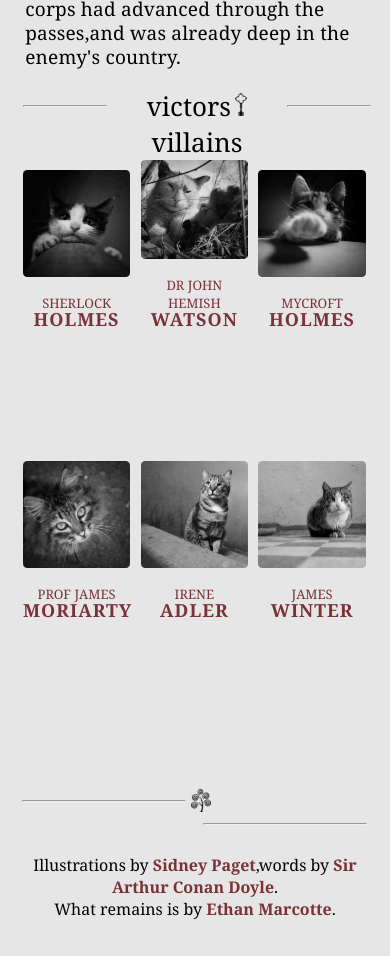
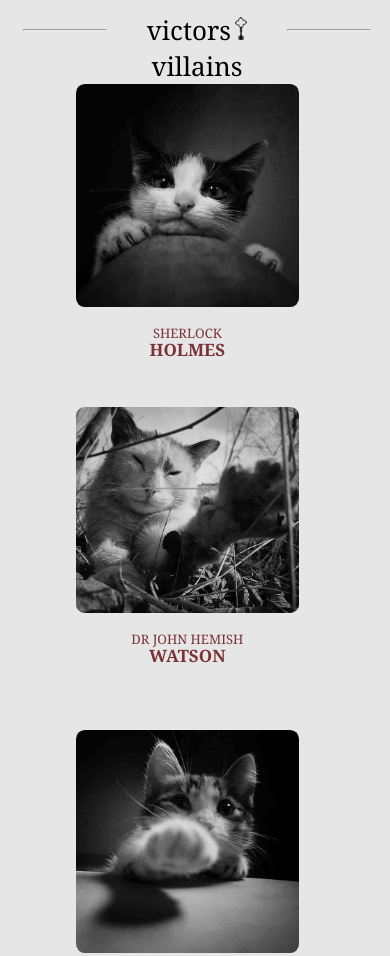
Before and after one commit to crystalynliu/responsive-page-html, a plain HTML site: page index.html in a window 390 px wide. Shown: the part 768-1724 px from the top of the page. Drawn offline with Linux system fonts and the light colour scheme.

Commit message:
css:update phone.css

```diff
--- a/css/pad.css
+++ b/css/pad.css
@@ -23,6 +23,14 @@ div.decorate div{
 }
 article ul li.one-sixth{
 	/*height: 350px;*/
+	width: 46.5%;
+	height: 375px;
+}
+article ul li.third-list{
+	margin-right:3%;
+}
+article ul li.second-list,article ul li.four-list,article ul li.last-list{
+	margin-right: 0;
 }
 footer{
 	margin-left: 0;
--- a/css/phone.css
+++ b/css/phone.css
@@ -3,6 +3,13 @@ div.logo{
 	position: absolute;
 	clear: both;
 	margin-top: 101px;
+}
+ul li div.list-bg-menu{
+	letter-spacing: 0;
+	font-size: 17px;
+}
+article p.title{
+	font-size: 32px;
 }
 div.decorate div{
 	width: 48%;
@@ -27,3 +34,12 @@ aside li.one-list{
 	margin: 0 2%;
 	border-bottom: solid 1px #BCBCB9;
 }
+
+article ul li.one-sixth{
+	width: 63.5%;
+	margin: 0 15%;
+	height: 323px;
+}
+.footer-lf-line{
+	width: 42%;
+}
--- a/index.html
+++ b/index.html
@@ -7,7 +7,7 @@
 		    <script src="http://html5shiv.googlecode.com/svn/trunk/html5.js"></script>
 		<![endif]-->
 	    <link rel="stylesheet" type="text/css" href="css/main.css">
-	    <link rel="stylesheet" type="text/css" href="css/pad.css" media="screen and (max-width:900px)">
+	    <link rel="stylesheet" type="text/css" href="css/pad.css" media="screen and (max-width:768px)">
 	    <link rel="stylesheet" type="text/css" href="css/phone.css" media="screen and (max-width:480px)">
 	</head>
 	<body>
@@ -45,7 +45,7 @@
 					<img src="images/cat-one.jpg" alt="">
 					<div class="list-sm-menu first-name">SHERLOCK</div>
 					<div class="list-bg-menu">HOLMES</div>
-				</li><li class="one-sixth">
+				</li><li class="one-sixth second-list">
 					<img src="images/cat-two.jpg" alt="">
 					<div class="list-sm-menu first-name">DR JOHN HEMISH</div>
 					<div class="list-bg-menu">WATSON</div>
@@ -53,7 +53,7 @@
 					<img src="images/cat-three.jpg" alt="">
 					<div class="list-sm-menu first-name">MYCROFT</div>
 					<div class="list-bg-menu">HOLMES</div>
-				</li><li class="one-sixth">
+				</li><li class="one-sixth second-list">
 					<img src="images/cat-four.jpg" alt="">
 					<div class="list-sm-menu first-name">PROF JAMES</div>
 					<div class="list-bg-menu">MORIARTY</div>
```
